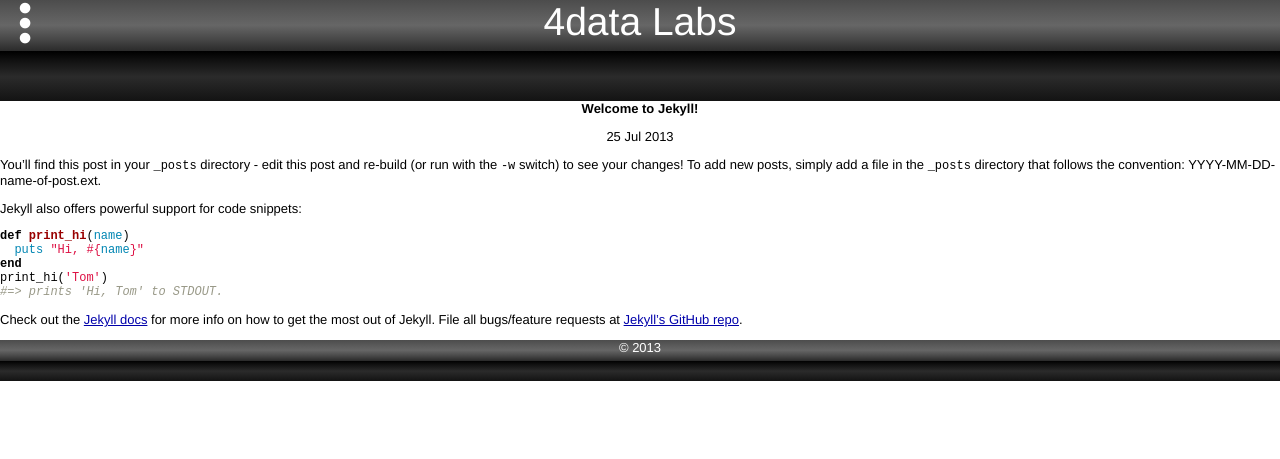
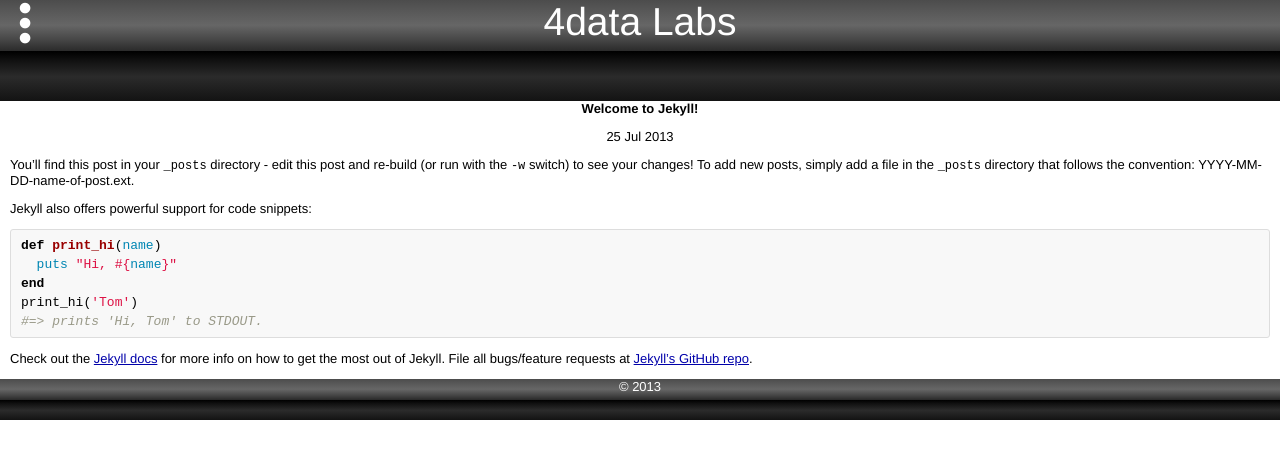
Before and after one commit to ricardo-lino/4data.github.io, a Jekyll site: the page built from _posts/2013-07-25-welcome-to-jekyll.markdown, in a window 1280 px wide. Shown: the top 459 px of the page. Built offline with Jekyll 4.4.1, drawn with Linux system fonts in a browser that asks for light colours.

Commit message:
criado estrutura dos posts

```diff
--- a/_posts/2013-07-26-new-post-teste.html
+++ b/_posts/2013-07-26-new-post-teste.html
@@ -11,7 +11,7 @@ categories: javascript
 
 <p>Veja a sintaxe abaixo:<p>
 
-{% highlight javascript %}
+{% highlight javascript linenos%}
 function(){
 	alert('teste');
 }
--- a/css/main.css
+++ b/css/main.css
@@ -243,5 +243,16 @@ h1, h2, h3, h4, h5, h6 {
 /*
 /*****************************************************************************/
 .post{
+	margin: 10px;
 	text-align: left;
 }
+
+.highlight{
+	background-color: #f8f8f8;
+	border: 1px solid #ddd;
+	font-size: 13px;
+	line-height: 19px;
+	overflow: auto;
+	padding: 6px 10px;
+	border-radius: 3px;
+}
```
